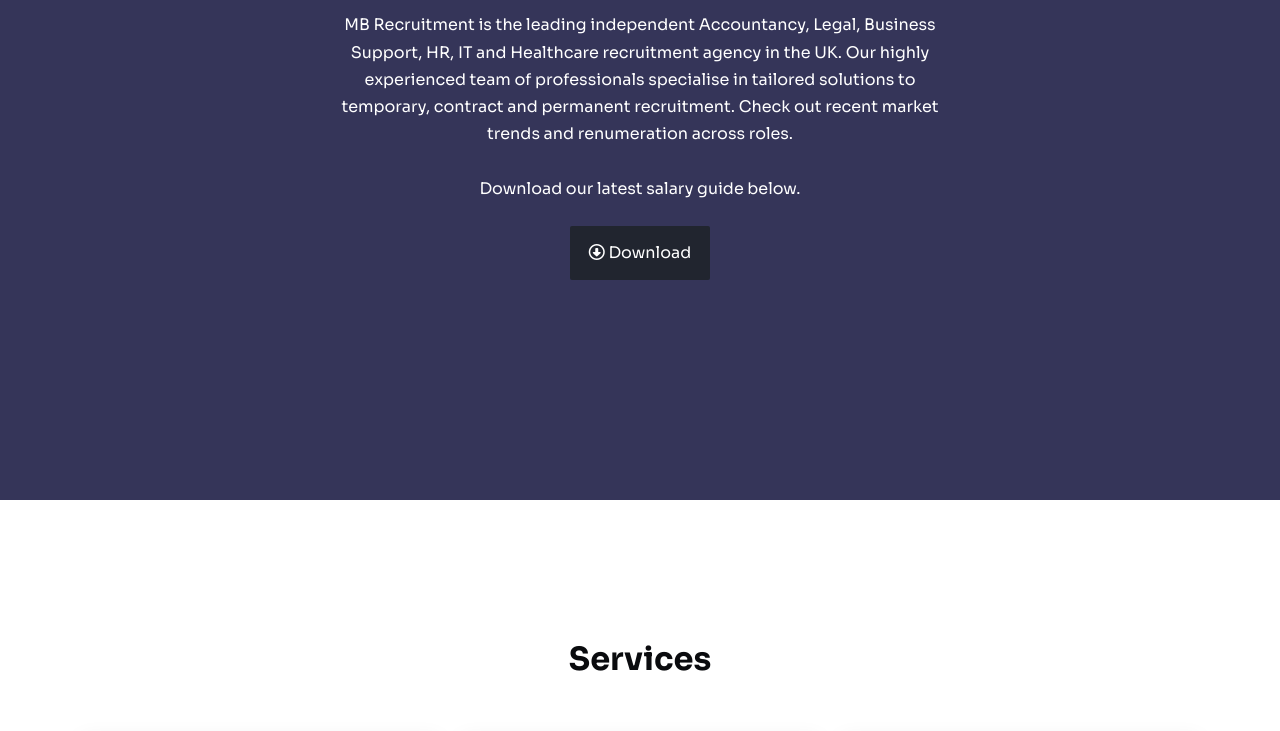
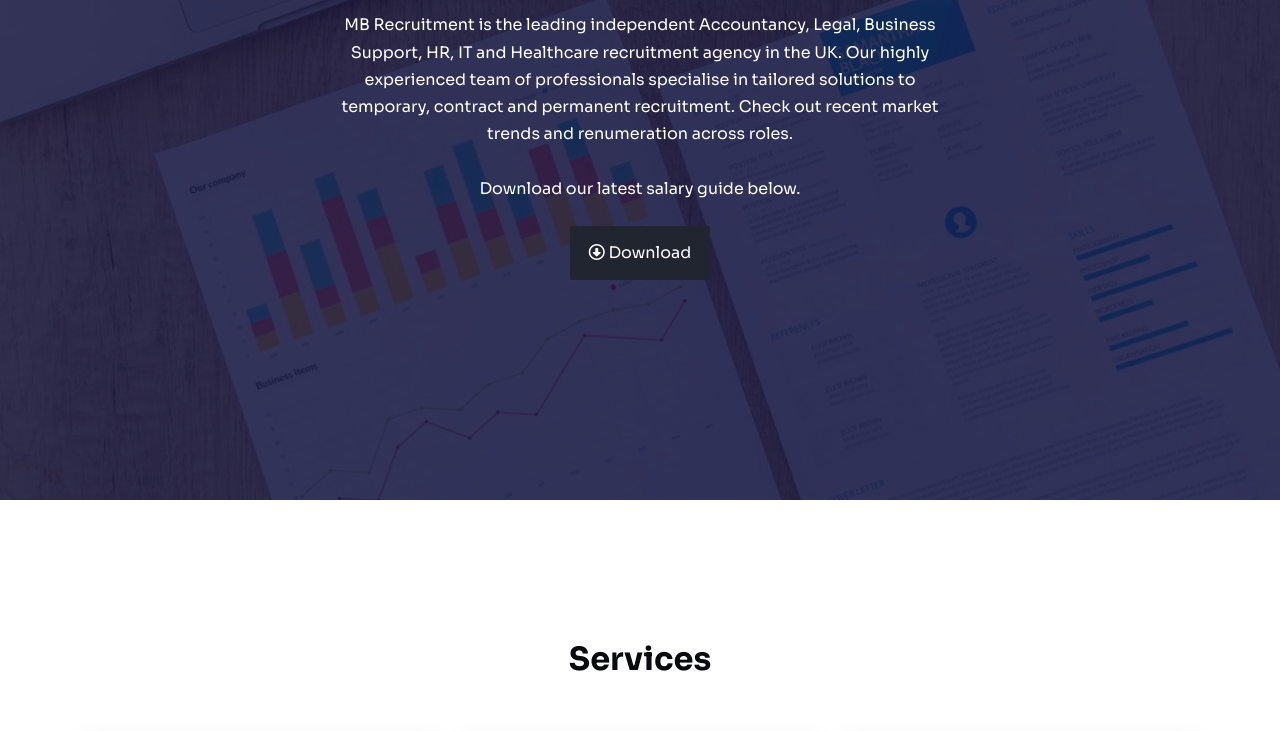
Before and after one commit to moneeshbalendra/MB_Repository, a plain HTML site: page index.html in a window 1280 px wide. Shown: the part 480-1211 px from the top of the page. Drawn offline with nearby package versions, Linux system fonts and the light colour scheme.

Commit message:
Update style.css

```diff
--- a/assets/css/style.css
+++ b/assets/css/style.css
@@ -68,7 +68,7 @@
 
 /* -------------------------------------- Home Page ---------------------------------- */
 .hero {
-    background-image: url(assets/image/characters.jpg);
+    background-image: url(../image/recruitment.jpeg);
     background-repeat: no-repeat;
     background-size: cover;
     background-attachment: fixed;
```
